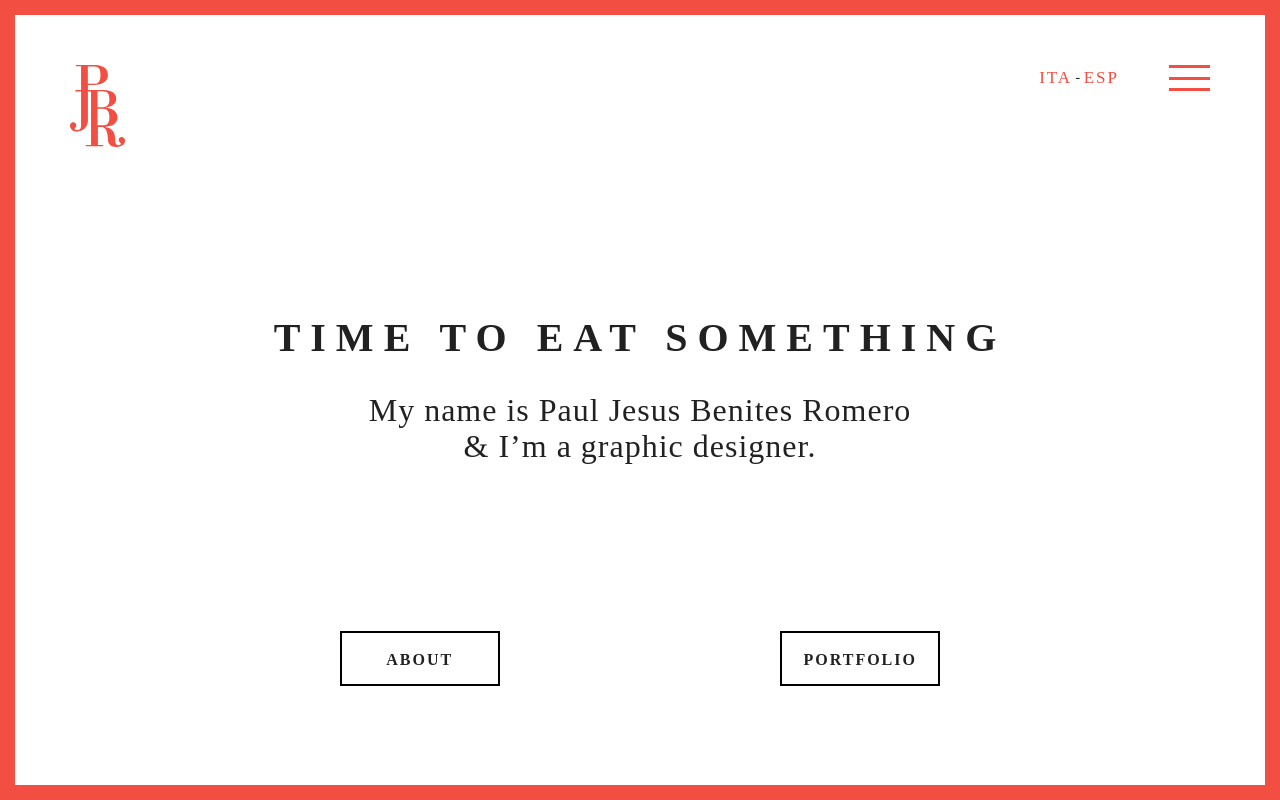
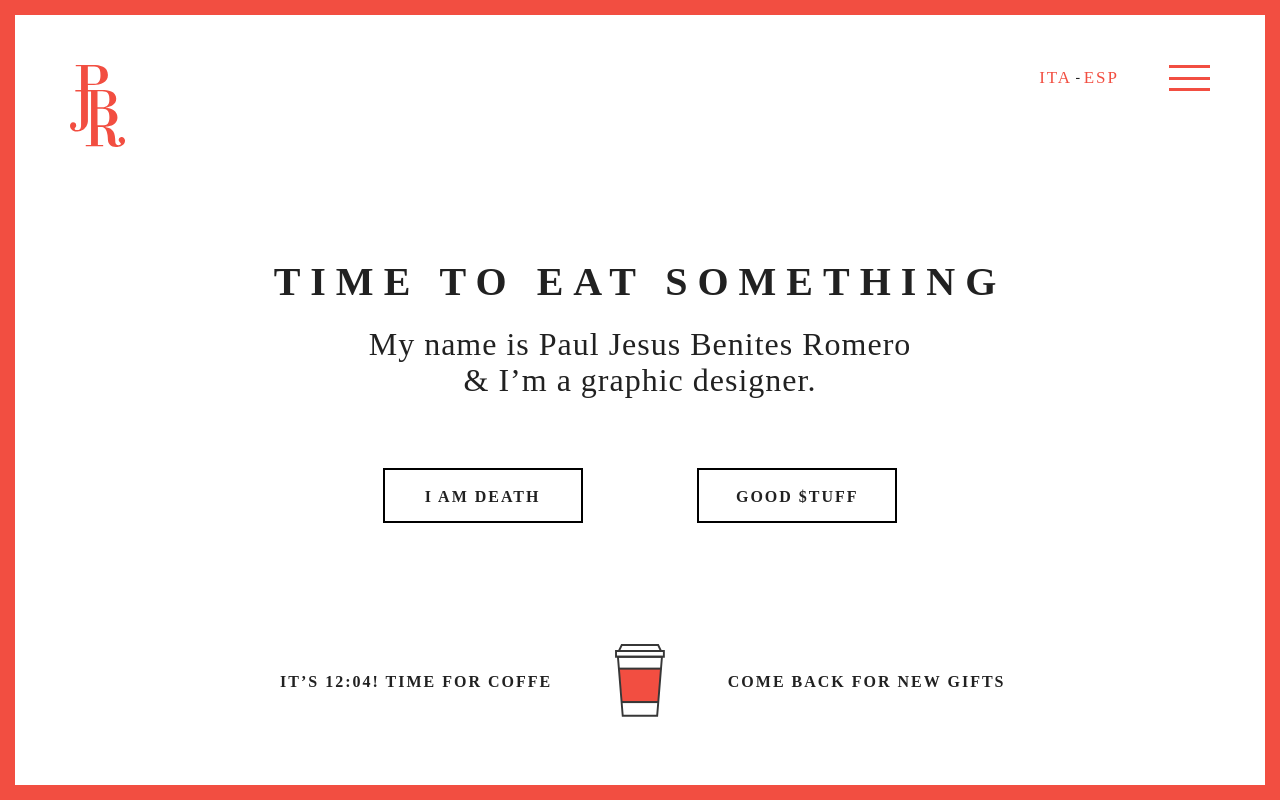
Before and after one commit to DsgnDvlp/personalWebsite, a PHP site: page /home in a window 1280 px wide. Run offline with PHP 8.4, Linux system fonts and the light colour scheme; data that the repository does not hold is empty.

Commit message:
ottimizzazione home

```diff
--- a/css/home.css
+++ b/css/home.css
@@ -17,7 +17,6 @@
     font-size: 40px;
     letter-spacing: 10px;
     line-height: 48px;
-    margin-top: 30%;
 }
 
 .subtitle{
@@ -25,11 +24,11 @@
     font-size: 32px;
     line-height: 36px;
     letter-spacing: 1px;
-    margin-top: 30px;
+    margin-top: 20px;
 }
 
 .buttonRow{
-    margin-top: 20%;
+    margin-top: 50px;
 }
 
 .homeButtonContainer{
@@ -44,7 +43,7 @@
     line-height: 52px;
     height: 55px;
     width: 100%;
-    max-width: 160px;
+    max-width: 200px;
     border: 2px solid #000;
     background: transparent;
     text-transform: uppercase;
@@ -62,3 +61,38 @@
 .homeButton:not(:first-child){
     margin-left: 20%;
 }
+
+.lowRow{
+    margin-top: 145px;
+    font-family: 'effra';
+    font-weight: bold;
+    font-size: 16px;
+    letter-spacing: 2px;
+    position: absolute;
+    bottom: 30px;
+    left: 0;
+    right: 0;
+    line-height: 76px;
+}
+
+.lowRow .first{
+    text-align: right;
+}
+
+.lowRow .center{
+    text-align: center;
+}
+
+.lowRow .second{
+    text-align: left;
+}
+
+@media screen and (max-width: 600px){
+    .container{
+        padding: 0 !important;
+    }
+
+    .lowRow{
+        display: none;
+    }
+}
--- a/pages/home.php
+++ b/pages/home.php
@@ -34,18 +34,23 @@
                     <?=tr_("subtitle")?>
                 </p>
                 <div class="row buttonRow">
-                    <div class="col s10 offset-s1 m5 ">
+                    <div class="col s5 offset-s1">
                         <button class="homeButton">
-                            About
+                            I am death
                         </button>
                     </div>
-                    <div class="col s10 offset-s1 m5 offset-m2">
+                    <div class="col s5">
                         <button class="homeButton">
-                            Portfolio
+                            Good $tuff
                         </button>
                     </div>
                 </div>
             </div>
+            <div class="lowRow row">
+                   <div class="col s5 first">IT’S <?= Date("H:i") ?>! TIME FOR COFFE</div>
+                   <div class="col s2 center"><img src="img/Icona.svg"></div>
+                   <div class="col s5 second">COME BACK FOR NEW GIFTS</div>
+                </div>
 		</div>
 
 	<?php }
```
Also changed, not shown: img/Icona.svg (added).
